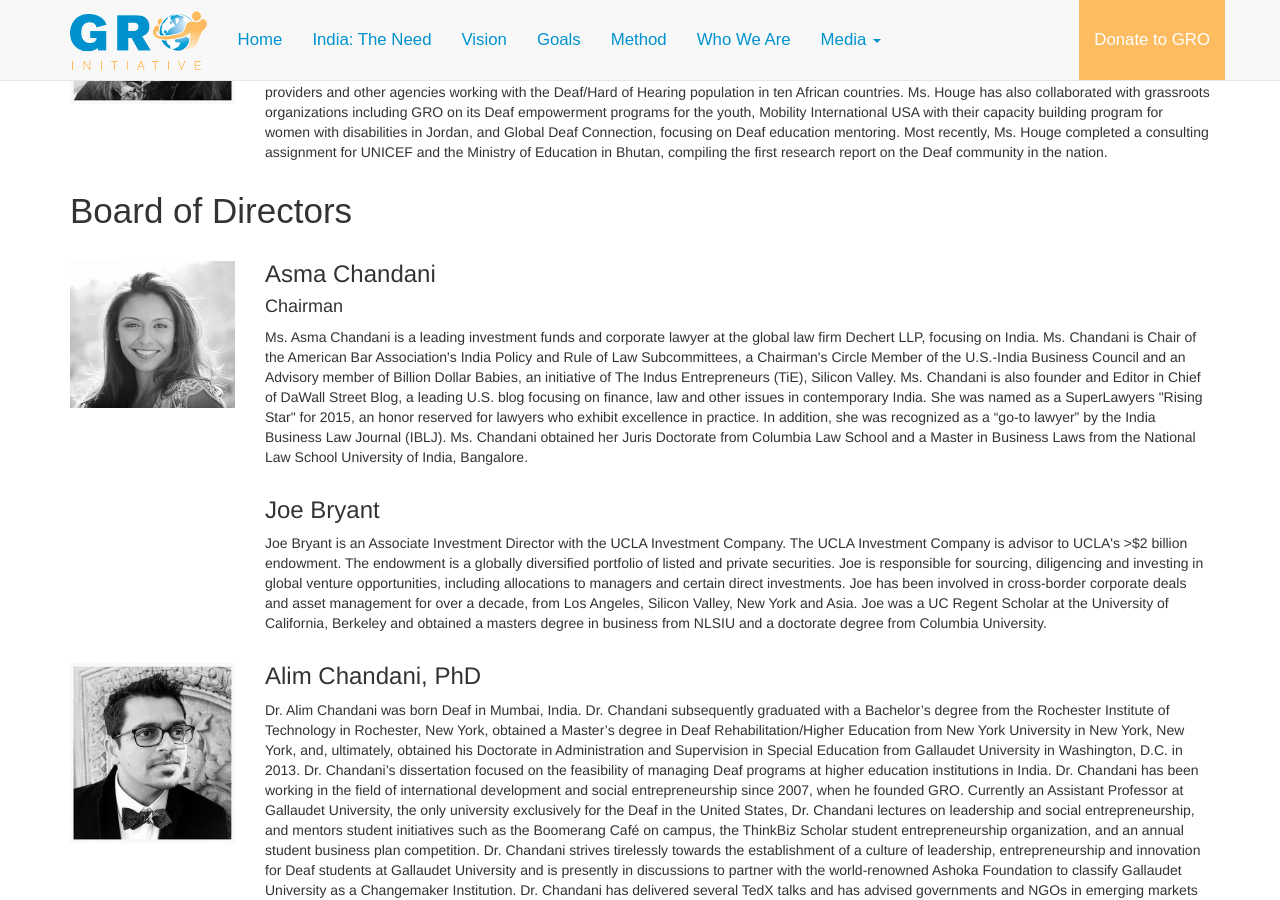
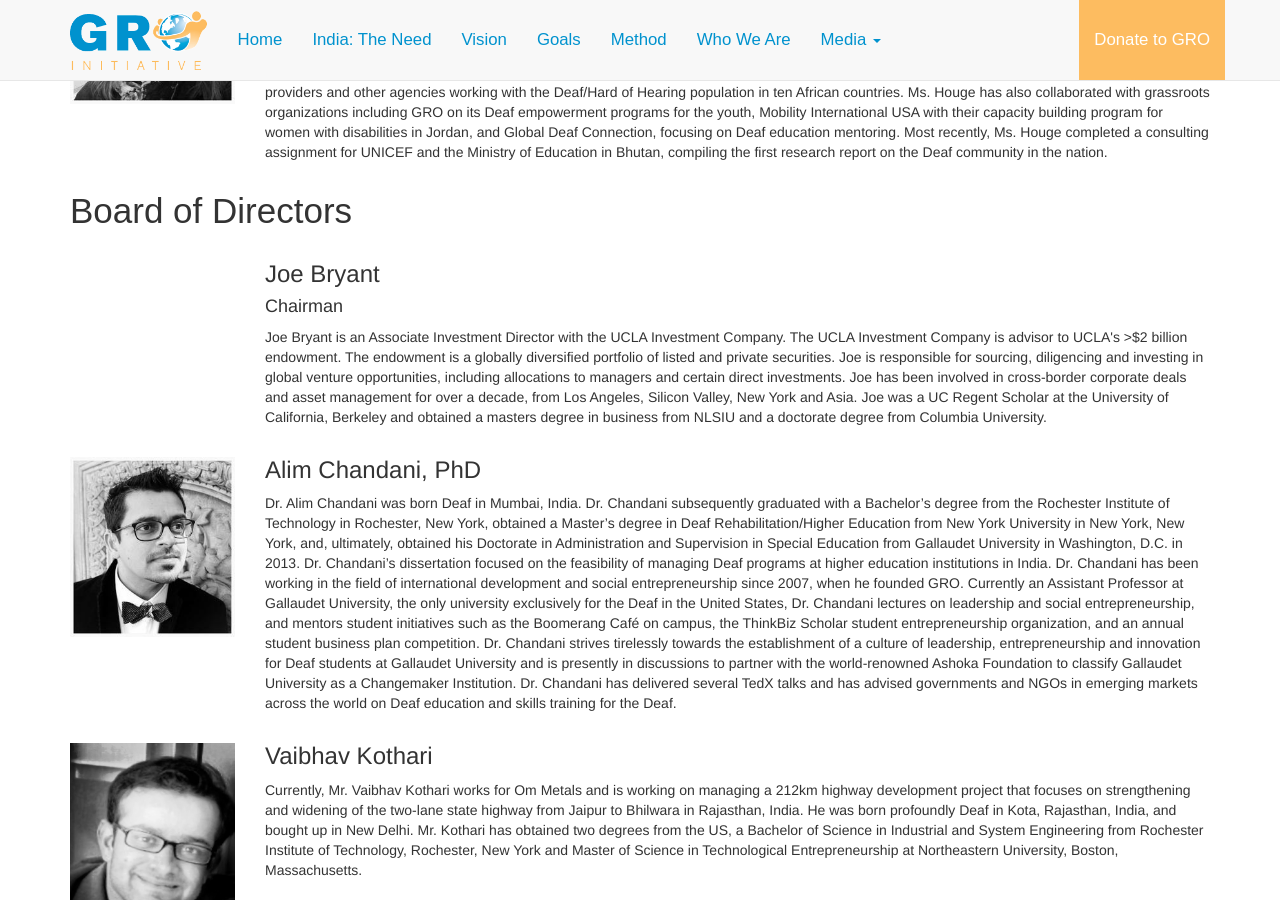
Before and after one commit to jfredrickson/gro-hub, a Jekyll site: the page built from who.html, in a window 1280 px wide and 900 px high, scrolled down 615 px. Built offline with Jekyll 4.4.1, drawn with Linux system fonts in a browser that asks for light colours; nearby versions of some CDN libraries.

Commit message:
set JB as chairman

```diff
--- a/who.html
+++ b/who.html
@@ -32,21 +32,11 @@
 
 <div class="row">
   <div class="col-md-2">
-    <img src="images/staff-asma.jpg" style="max-width: 100%; margin-top: 20px;">
-  </div>
-  <div class="col-md-10">
-    <h3>Asma Chandani</h3>
-    <h4>Chairman</h4>
-
-    <p>Ms. Asma Chandani is a leading investment funds and corporate lawyer at the global law firm Dechert LLP, focusing on India. Ms. Chandani is Chair of the American Bar Association's India Policy and Rule of Law Subcommittees, a Chairman's Circle Member of the U.S.-India Business Council and an Advisory member of Billion Dollar Babies, an initiative of The Indus Entrepreneurs (TiE), Silicon Valley. Ms. Chandani is also founder and Editor in Chief of DaWall Street Blog, a leading U.S. blog focusing on finance, law and other issues in contemporary India. She was named as a SuperLawyers "Rising Star" for 2015, an honor reserved for lawyers who exhibit excellence in practice. In addition, she was recognized as a “go-to lawyer” by the India Business Law Journal (IBLJ). Ms. Chandani obtained her Juris Doctorate from Columbia Law School and a Master in Business Laws from the National Law School University of India, Bangalore.</p>
-  </div>
-</div>
-
-<div class="row">
-  <div class="col-md-2">
   </div>
   <div class="col-md-10">
     <h3>Joe Bryant</h3>
+    <h4>Chairman</h4>
+
     <p>Joe Bryant is an Associate Investment Director with the UCLA Investment Company. The UCLA Investment Company is advisor to UCLA's >$2 billion endowment. The endowment is a globally diversified portfolio of listed and private securities. Joe is responsible for sourcing, diligencing and investing in global venture opportunities, including allocations to managers and certain direct investments. Joe has been involved in cross-border corporate deals and asset management for over a decade, from Los Angeles, Silicon Valley, New York and Asia. Joe was a UC Regent Scholar at the University of California, Berkeley and obtained a masters degree in business from NLSIU and a doctorate degree from Columbia University.</p>
   </div>
 </div>
```
